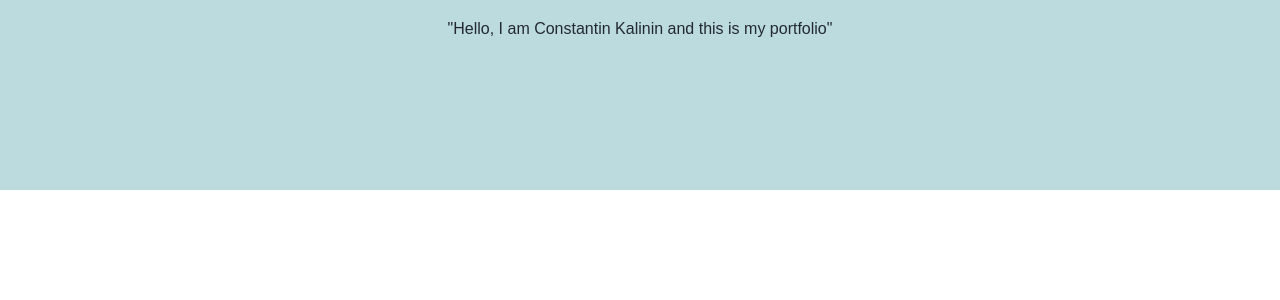
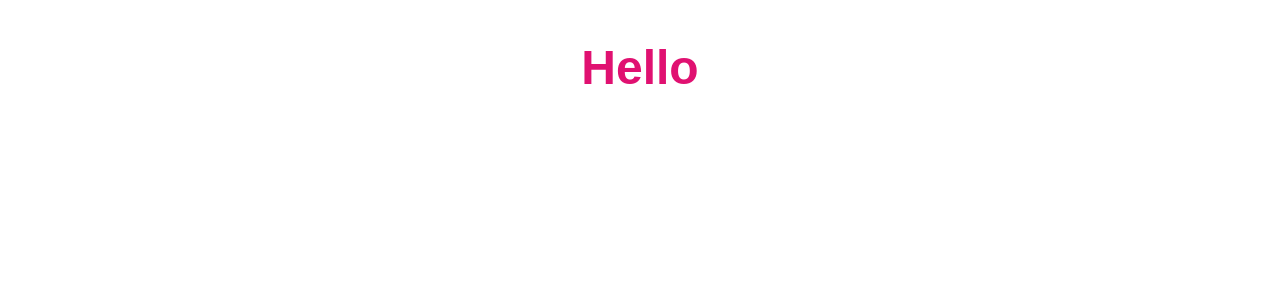
Before and after one commit to tishayaem/Portfolio, a React (Create React App) app: page / in a window 1280 px wide. Shown: the top 300 px of the page. Built offline with nearby package versions, Linux system fonts and the light colour scheme.

Commit message:
Use animate.css

```diff
--- a/package.json
+++ b/package.json
@@ -3,6 +3,8 @@
   "version": "0.1.0",
   "private": true,
   "dependencies": {
+    "ajv": "^6.5.2",
+    "animate.css": "^3.7.0",
     "react": "^16.4.2",
     "react-dom": "^16.4.2",
     "react-scripts": "1.1.4"
--- a/public/index.html
+++ b/public/index.html
@@ -4,12 +4,12 @@
     <meta charset="utf-8">
     <meta name="viewport" content="width=device-width, initial-scale=1, shrink-to-fit=no">
     <meta name="theme-color" content="#000000">
+    <link rel="stylesheet" href="https://cdn.jsdelivr.net/npm/animate.css@3.5.2/animate.min.css">
     <!--
       manifest.json provides metadata used when your web app is added to the
       homescreen on Android. See https://developers.google.com/web/fundamentals/engage-and-retain/web-app-manifest/
     -->
     <link rel="manifest" href="%PUBLIC_URL%/manifest.json">
-    <link rel="shortcut icon" href="%PUBLIC_URL%/favicon.ico">
     <!--
       Notice the use of %PUBLIC_URL% in the tags above.
       It will be replaced with the URL of the `public` folder during the build.
--- a/src/App.css
+++ b/src/App.css
@@ -4,8 +4,11 @@
 
 
 .App-header {
-  background-color: #bcdbdf;
-  height: 150px;
-  padding: 20px;
-  color: #232931;
+  /* background-color: #bcdbdf;
+  height: 150px; */
+  color: #e01171;
 }
+
+#Greeting{
+  display: inline;
+}
--- a/src/App.js
+++ b/src/App.js
@@ -5,14 +5,13 @@ import './App.css';
 class App extends Component {
   render() {
     return (
-      <div className="App">
+      <h1 className="App">
         <header className="App-header">
-          "Hello, I am Constantin Kalinin and this is my portfolio"
+         <div className="Greeting">
+            <h2 className="animated zoomInUp fast">Hello</h2><h2 className="animated zoomInDown delay-5s">I am Constantin Kalinin and this is my portfolio</h2>
+        </div>
         </header>
-       <div>
-
-       </div>
-      </div>
+      </h1>
     );
   }
 }
```
Also changed, not shown: 1 other file (tests, documents, lock files or other folders).
